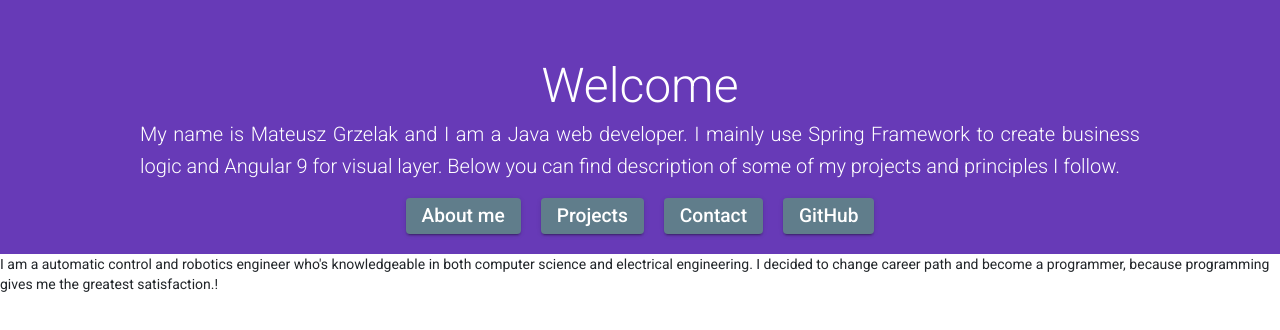
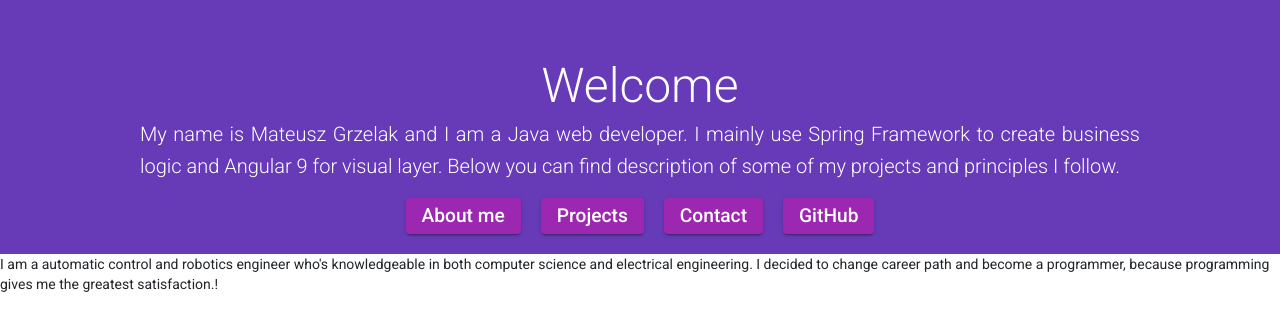
Before and after one commit to mateuszgrzelak/Personal-website, an Angular app: page /aboutme in a window 1280 px wide. Shown: the top 330 px of the page. Built offline with nearby package versions, Linux system fonts and the light colour scheme.

Commit message:
change primary color

```diff
--- a/src/custom-theme.scss
+++ b/src/custom-theme.scss
@@ -19,7 +19,7 @@ $my-website-theme: mat-light-theme($my-website-primary, $my-website-accent, $my-
 // that you are using.
 @include angular-material-theme($my-website-theme);
 .alternate_theme {
-    $alternate-primary: mat-palette($mat-blue-grey);
+    $alternate-primary: mat-palette($mat-purple);
     $alternate-accent: mat-palette($mat-yellow, 400);
     $alternate-theme: mat-light-theme($alternate-primary, $alternate-accent);
     @include angular-material-theme($alternate-theme);
```
